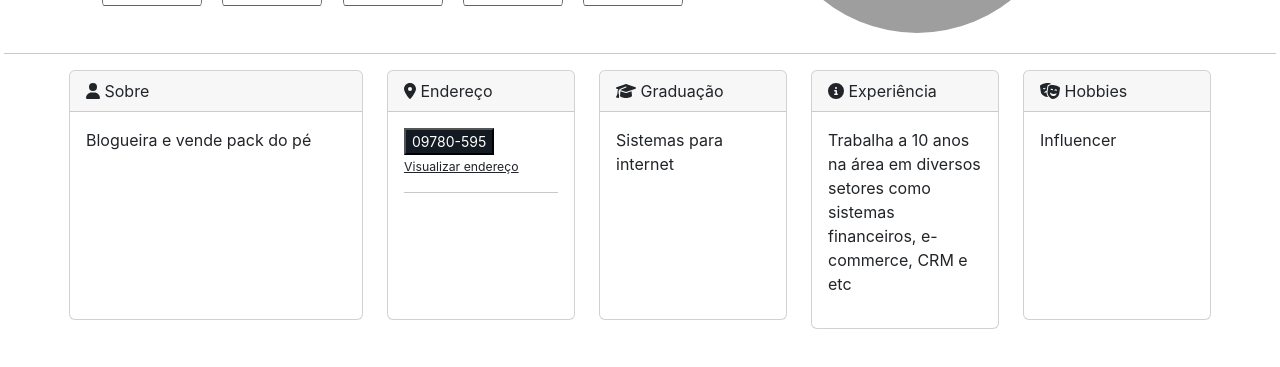
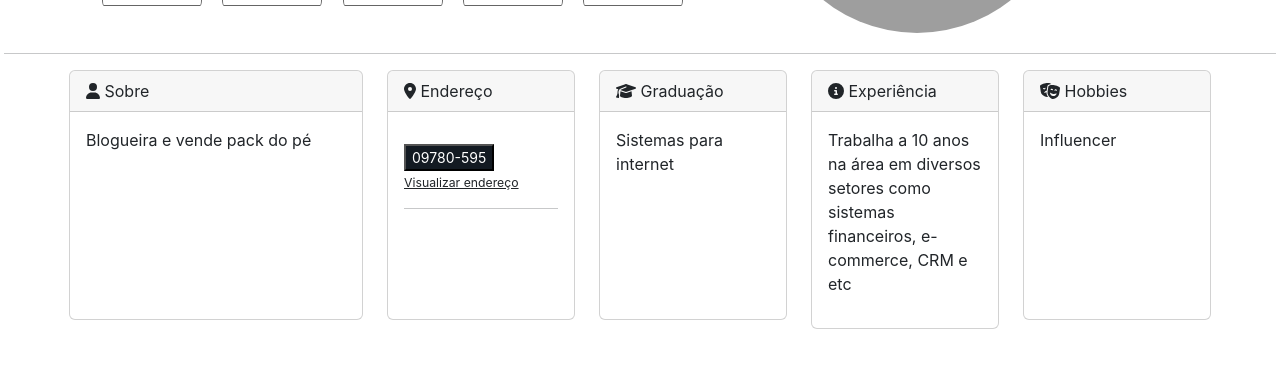
Before and after one commit to RafaelMih/react-presentation, a React (Create React App) app in the folder presentation/: page / in a window 1280 px wide. Both pictures are taken after a click on the element 152 px from the left and 222 px from the top of the page. Shown: the part 373-740 px from the top of the page. Built offline with nearby package versions, Linux system fonts and the light colour scheme; grey boxes are pictures that could not be loaded.

Commit message:
componente card

```diff
--- a/presentation/src/App.tsx
+++ b/presentation/src/App.tsx
@@ -53,15 +53,10 @@ const App = () => {
           <div className="col-md-3">
             <Card header="Sobre" body={person?.about} icon={faUser} />
           </div>
-          <div className="col-md-2 align-top">
-            <div className="card">
-              <div className="card-header">
-                <FontAwesomeIcon icon={faLocationDot} /> Endereço
-              </div>
-              <div className="card-body">
-                <Cep cep={person?.cep} />
-              </div>
-            </div>
+          <div className="col-md-2">
+            <Card header="Endereço" icon={faLocationDot}>
+              <Cep cep={person?.cep} />
+            </Card>
           </div>
           <div className="col-md-2">
             <Card
--- a/presentation/src/components/Card/Card.tsx
+++ b/presentation/src/components/Card/Card.tsx
@@ -1,25 +1,37 @@
 import { IconDefinition } from "@fortawesome/fontawesome-svg-core";
 import { FontAwesomeIcon } from "@fortawesome/react-fontawesome";
 import React, { FC } from "react";
+import { faUser } from "@fortawesome/free-solid-svg-icons";
 import styles from "./Card.module.css";
 
 interface CardProps {
-  header: string | undefined;
-  body: string | undefined;
-  icon: IconDefinition;
+  header?: string;
+  body?: string;
+  icon?: IconDefinition;
+  children?: JSX.Element | null;
 }
 
-const Card: FC<CardProps> = ({ header, body, icon }) => (
+const defaultProps: CardProps = {
+  header: "",
+  body: "",
+  icon: faUser,
+  children: null,
+};
+
+const Card: FC<CardProps> = ({ header, body, icon, children }) => (
   <div className={styles.Card}>
     <div className="card">
       <div className="card-header">
-        <FontAwesomeIcon icon={icon} /> {header}
+        <FontAwesomeIcon icon={icon ?? faUser} /> {header}
       </div>
       <div className="card-body">
         <p>{body}</p>
+        {children ?? null}
       </div>
     </div>
   </div>
 );
 
+Card.defaultProps = defaultProps;
+
 export default Card;
```
